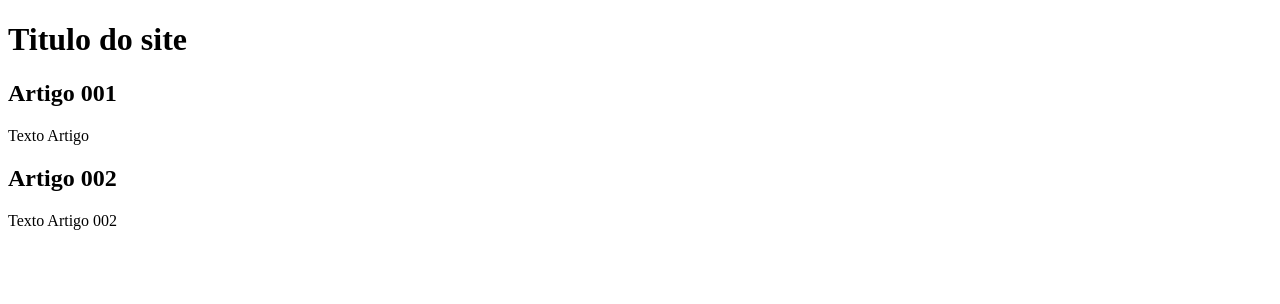
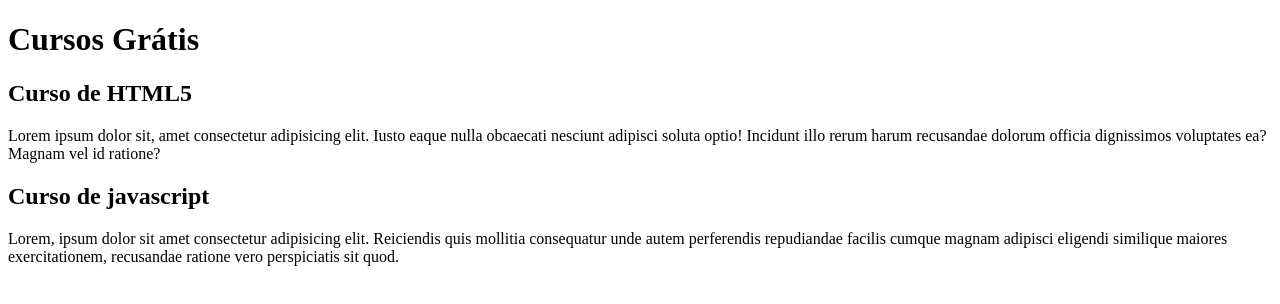
Before and after one commit to joaosmatos/projeto-site, a plain HTML site: page index.html in a window 1280 px wide. Drawn offline with Linux system fonts and the light colour scheme.

Commit message:
comecei a escrever o conteudo

```diff
--- a/index.html
+++ b/index.html
@@ -8,15 +8,15 @@
 <body>
     <main>
         <header>
-            <h1>Titulo do site</h1>
+            <h1>Cursos Grátis</h1>
         </header>
         <article>
-            <h2>Artigo 001</h2>
-            <p>Texto Artigo</p>
+            <h2>Curso de HTML5</h2>
+            <p>Lorem ipsum dolor sit, amet consectetur adipisicing elit. Iusto eaque nulla obcaecati nesciunt adipisci soluta optio! Incidunt illo rerum harum recusandae dolorum officia dignissimos voluptates ea? Magnam vel id ratione?</p>
         </article>
         <article>
-            <h2>Artigo 002</h2>
-            <p>Texto Artigo 002</p>
+            <h2>Curso de javascript</h2>
+            <p>Lorem, ipsum dolor sit amet consectetur adipisicing elit. Reiciendis quis mollitia consequatur unde autem perferendis repudiandae facilis cumque magnam adipisci eligendi similique maiores exercitationem, recusandae ratione vero perspiciatis sit quod.</p>
         </article>
     </main>
 </body>
```
